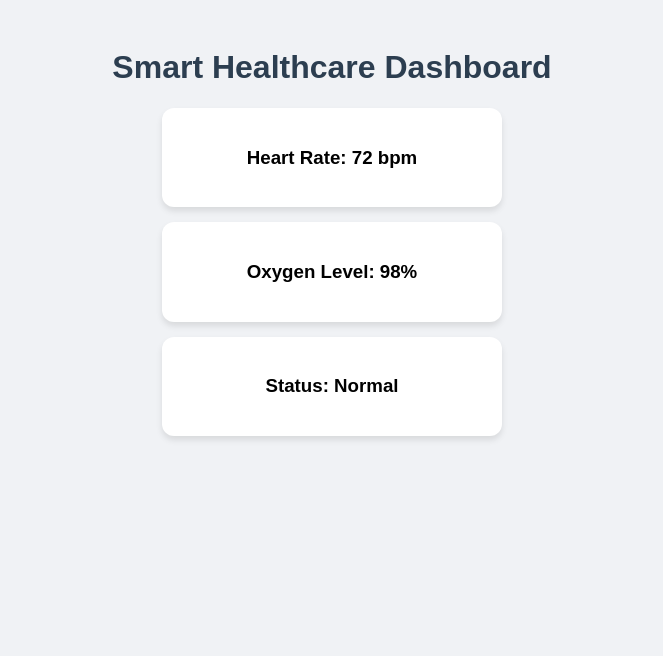
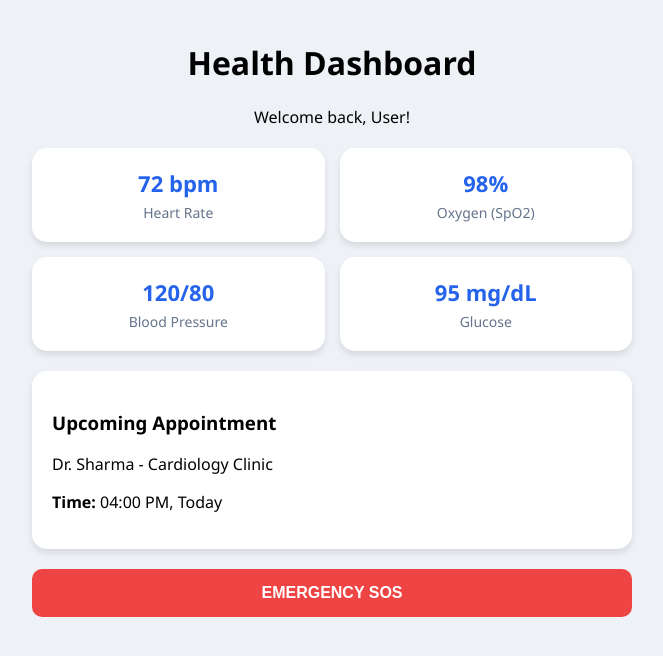
Before and after one commit to shreyashrangari08-gif/my-health-dashboard, a plain HTML site: page index.html in a window 1280 px wide. Shown: the whole page, without its empty margins (308-971 px from the left). Drawn offline with Linux system fonts and the light colour scheme.

Commit message:
Update index.html

```diff
--- a/index.html
+++ b/index.html
@@ -1,16 +1,43 @@
 <!DOCTYPE html>
-<html>
+<html lang="en">
 <head>
+    <meta charset="UTF-8">
+    <meta name="viewport" content="width=device-width, initial-scale=1.0">
+    <title>Smart Healthcare Dashboard</title>
     <style>
-        body { font-family: sans-serif; background: #f0f2f5; padding: 20px; text-align: center; }
-        .card { background: white; padding: 20px; margin: 15px auto; border-radius: 12px; box-shadow: 0 4px 6px rgba(0,0,0,0.1); width: 80%; max-width: 300px; }
-        h1 { color: #2c3e50; }
+        body { font-family: 'Segoe UI', sans-serif; background: #eef2f7; margin: 0; padding: 20px; }
+        .container { max-width: 600px; margin: auto; }
+        header { text-align: center; margin-bottom: 20px; }
+        .grid { display: grid; grid-template-columns: 1fr 1fr; gap: 15px; }
+        .card { background: white; padding: 20px; border-radius: 15px; box-shadow: 0 4px 6px rgba(0,0,0,0.1); text-align: center; }
+        .value { font-size: 22px; font-weight: bold; color: #2563eb; }
+        .label { font-size: 14px; color: #64748b; margin-top: 5px; }
+        .sos-btn { background: #ef4444; color: white; padding: 15px; border-radius: 10px; border: none; width: 100%; margin-top: 20px; font-weight: bold; font-size: 16px; }
     </style>
 </head>
 <body>
-    <h1>Smart Healthcare Dashboard</h1>
-    <div class="card"><h3>Heart Rate: 72 bpm</h3></div>
-    <div class="card"><h3>Oxygen Level: 98%</h3></div>
-    <div class="card"><h3>Status: Normal</h3></div>
+
+<div class="container">
+    <header>
+        <h1>Health Dashboard</h1>
+        <p>Welcome back, User!</p>
+    </header>
+
+    <div class="grid">
+        <div class="card"><div class="value">72 bpm</div><div class="label">Heart Rate</div></div>
+        <div class="card"><div class="value">98%</div><div class="label">Oxygen (SpO2)</div></div>
+        <div class="card"><div class="value">120/80</div><div class="label">Blood Pressure</div></div>
+        <div class="card"><div class="value">95 mg/dL</div><div class="label">Glucose</div></div>
+    </div>
+
+    <div class="card" style="margin-top: 20px; text-align: left;">
+        <h3>Upcoming Appointment</h3>
+        <p>Dr. Sharma - Cardiology Clinic</p>
+        <p><strong>Time:</strong> 04:00 PM, Today</p>
+    </div>
+
+    <button class="sos-btn">EMERGENCY SOS</button>
+</div>
+
 </body>
 </html>
```
